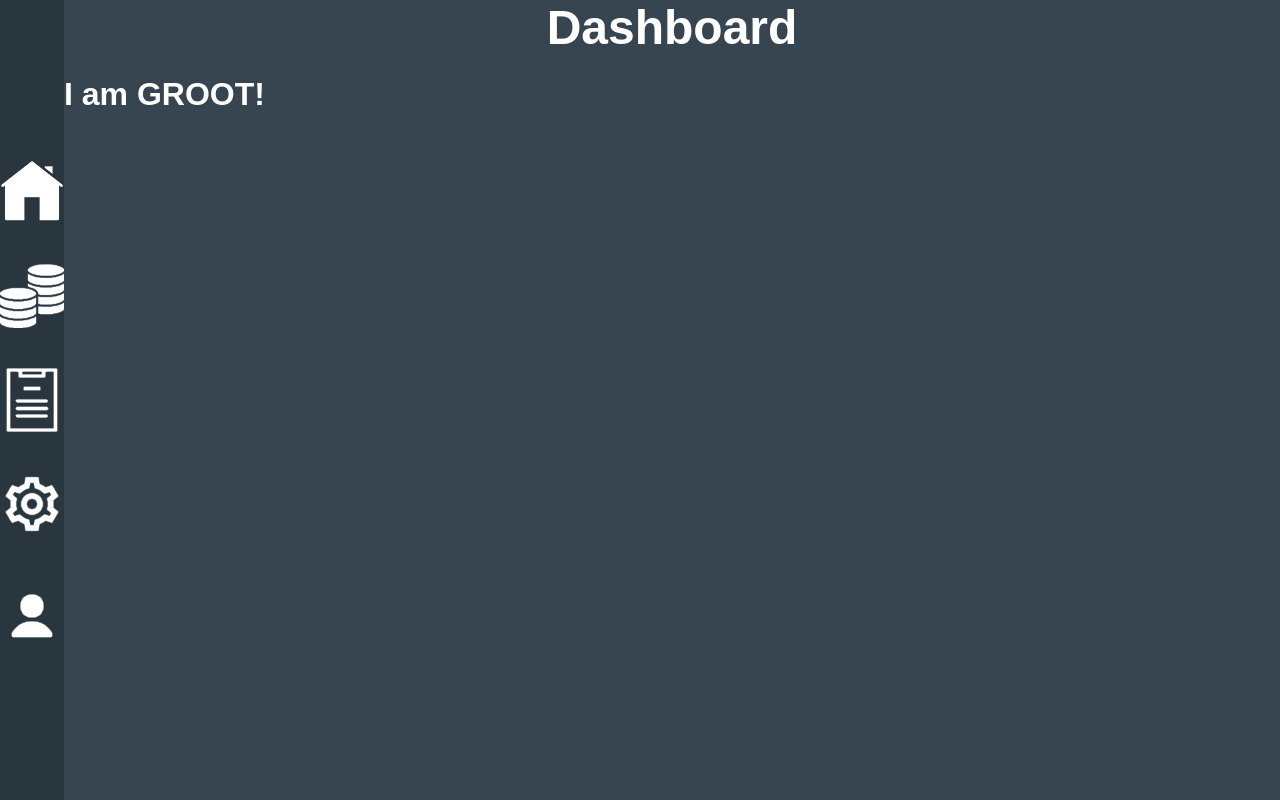
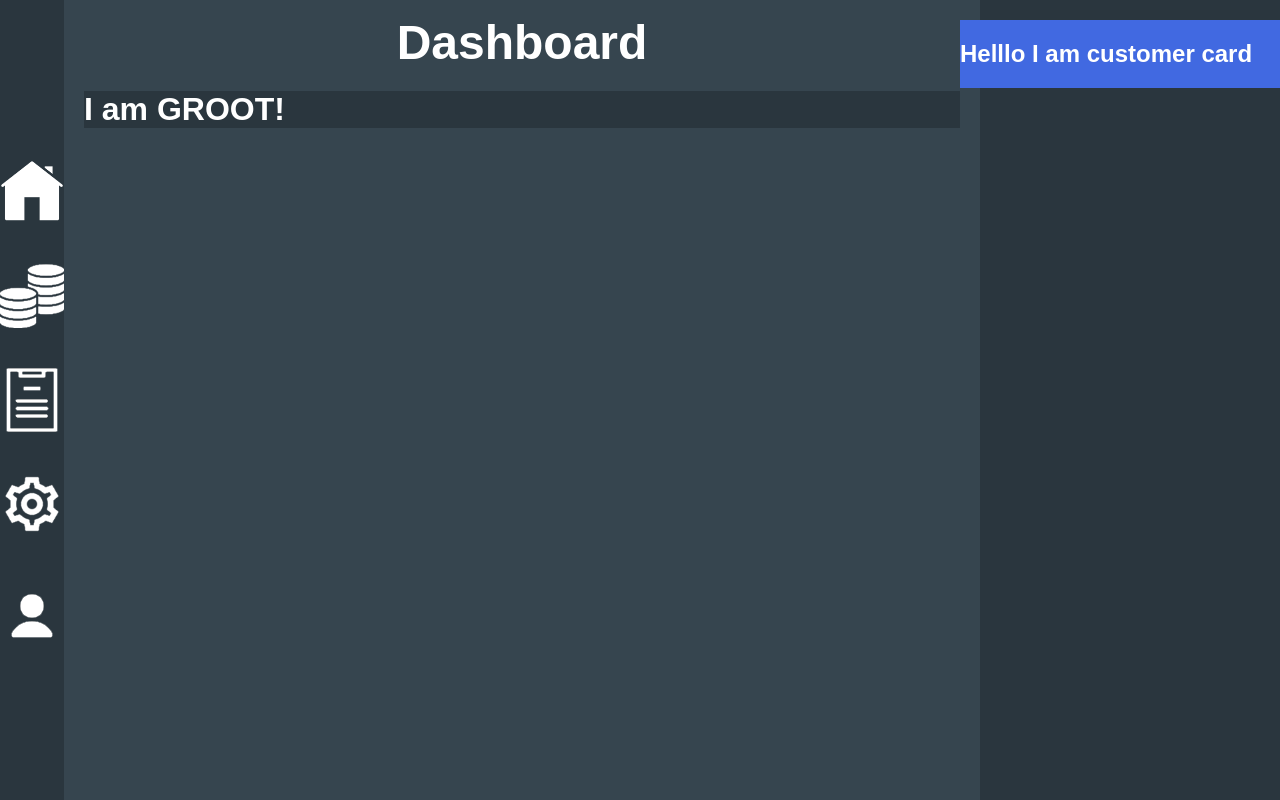
Before and after one commit to Syzco/pawncore, a Next.js app in the folder frontend/: page / in a window 1280 px wide. Built offline with nearby package versions, Linux system fonts and the light colour scheme.

Commit message:
Setup templates

```diff
--- a/frontend/assets/styles.css
+++ b/frontend/assets/styles.css
@@ -44,24 +44,60 @@
      left: calc(100% * .05);
 
      width: calc(100% - (100% * .05));
-     max-height: 100vh;
-     overflow-y: scroll;
 
      background-color: #36454f;
 
      min-height: 100vh;
+     max-height: 100vh;
 }
 
-.info {
-     width: 300px;
+.main-page > .center-pane {
+     min-width: calc(100% - 300px);
+     max-width: calc(100% - 300px);
+
+     min-height: 100%;
+     max-height: 100%;
+     overflow-y: auto;
+}
+
+.main-page > .center-pane > .page-title > h1 {
+     font-size: 48px;
+     font-weight: bold;
+     text-align: center;
+
+     margin: 15px 0 0 0;
+}
+
+.main-page > .center-pane > .center-stage {
+     width: calc(100% - 40px);
+     height: 100%;
+
+     margin: 0 20px;
 
      background-color: #2a363e;
 }
 
-.page-title > h1 {
-     font-size: 48px;
-     font-weight: bold;
-     text-align: center;
+.main-page > .side-pane {
+     position: fixed;
+     right: 0;
+     top: 0;
 
-     margin: 0;
+     min-width: 300px;
+     max-width: 300px;
+
+     height: 100vh;
+
+     background-color: #2a363e;
 }
+
+.main-page > .customer-card {
+     position: absolute;
+
+     right: 0;
+     top: 20px;
+
+     min-width: 320px;
+     max-width: 320px;
+
+     background-color: #4169e1;
+}
--- /dev/null
+++ b/frontend/components/customer-card.js
@@ -0,0 +1,7 @@
+export default function CustomerCard() {
+     return (
+          <div className="customer-card">
+               <h2>Helllo I am customer card</h2>
+          </div>
+     )
+}
--- a/frontend/components/nav/button.js
+++ b/frontend/components/nav/button.js
@@ -1,13 +1,12 @@
 import ReactTooltip from 'react-tooltip'
 import Image from 'next/image'
 
-export default function NavButton({src, alt}) {
+export default function NavButton({src, alt, template, navFunc}) {
      return (
           <div className="nav-button">
-               <a data-tip={alt}>
+               <a data-tip={alt} onClick={() => navFunc(template)}>
                     <Image src={src} alt={alt} height="64" width="64" />
                </a>
-               <ReactTooltip effect="solid" />
           </div>
      )
 }
--- a/frontend/components/nav/main.js
+++ b/frontend/components/nav/main.js
@@ -1,13 +1,13 @@
 import NavButton from '@Nav/button'
 
-export default function Navigation() {
+export default function Navigation({navFunc}) {
      return (
           <div className="nav">
-               <NavButton src="/img/icon_home.png" alt="Home" />
-               <NavButton src="/img/icon_gold.png" alt="Transaction" />
-               <NavButton src="/img/icon_clipboard.png" alt="Tickets" />
-               <NavButton src="/img/icon_gear.png" alt="Inventory" />
-               <NavButton src="/img/icon_person.png" alt="Customers" />
+               <NavButton src="/img/icon_home.png" alt="Home" template="dashboard" navFunc={navFunc} />
+               <NavButton src="/img/icon_gold.png" alt="Transaction" template="customer" navFunc={navFunc} />
+               <NavButton src="/img/icon_clipboard.png" alt="Tickets" template="customer" navFunc={navFunc} />
+               <NavButton src="/img/icon_gear.png" alt="Inventory" template="customer" navFunc={navFunc} />
+               <NavButton src="/img/icon_person.png" alt="Customers" template="customer" navFunc={navFunc} />
           </div>
      )
 }
--- a/frontend/components/stage/main.js
+++ b/frontend/components/stage/main.js
@@ -1,10 +1,11 @@
-import Title from './title'
+import CustomerCard from 'components/customer-card'
 import React from 'react'
 
 export default class Stage extends React.Component {
      constructor(props) {
           super(props)
           this.title = ""
+          this.hasCustomerCard = true
      }
 
      //Call in contstuctor to set title of pages.
@@ -12,27 +13,51 @@
           this.title = title
      }
 
+     setCustomerCard(bool) {
+          this.hasCustomerCard = bool
+     }
+
      //Abstract
      populateCenterStage() {
           return;
      }
 
-     populateSidePane() {
+     //Abstract
+     populateSideStage() {
+          return;
+     }
+
+
+     showCustomer() {
+          if (this.hasCustomerCard) {
+               return (
+                    <CustomerCard />
+               )
+          }
+
           return;
      }
 
      render() {
           return (
                <div className="main-page">
-                    <Title title={this.title} />
+                    <div className="center-pane">
+                         <div className="page-title">
+                              <h1>{ this.title }</h1>
+                         </div>
 
-                    <div className="center-pane">
-                         {this.populateCenterStage()}
+                         <div className="center-stage">
+                              {this.populateCenterStage()}
+                         </div>
                     </div>
 
                     <div className="side-pane">
+                         <div className="side-stage" style={{ marginTop: ( (this.hasCustomerCard) ? "" : "300px" ) }}>
+                              {this.populateSideStage()}
+                         </div>
+                    </div>
 
-                    </div>
+                    {this.showCustomer()}
                </div>
           )
      }
--- a/frontend/pages/index.js
+++ b/frontend/pages/index.js
@@ -5,32 +5,43 @@
 import React from 'react'
 
 import Dashboard from '@Templates/dashboard'
+import Customer from '@Templates/customer'
 
 export default class App extends React.Component {
      constructor (props) {
           super(props)
 
-          this.curTemplate = "dashboard"
+          this.state = {
+               curTemplate: "dashboard"
+          }
+
+          this.changeTemplate = this.changeTemplate.bind(this);
      }
 
      loadTemplate() {
-          switch (this.curTemplate) {
+          switch (this.state.curTemplate) {
                case 'dashboard':
                     return (
                          <Dashboard />
                     )
                     break;
+               case 'customer':
+                    return (
+                         <Customer />
+                    )
+                    break;
           }
      }
 
-     changeTemplate() {
-
+     changeTemplate(template) {
+          console.log("Ran the change")
+          this.setState({ curTemplate: template })
      }
 
      render() {
           return (
                <div className="main-container">
-                    <Navigation />
+                    <Navigation navFunc={this.changeTemplate}/>
 
                     {this.loadTemplate()}
                </div>
--- a/frontend/templates/customer.js
+++ b/frontend/templates/customer.js
@@ -0,0 +1,18 @@
+import Stage from '../components/stage/main'
+
+export default class Customer extends Stage {
+     constructor(props) {
+          super(props)
+
+          this.setTitle("Customer")
+          this.setCustomerCard(false)
+     }
+
+     populateCenterStage() {
+          return (
+               <h1>
+                    I am GROOT #2!
+               </h1>
+          )
+     }
+}
--- a/frontend/templates/dashboard.js
+++ b/frontend/templates/dashboard.js
@@ -3,7 +3,9 @@
 export default class Dashboard extends Stage {
      constructor(props) {
           super(props)
+
           this.setTitle("Dashboard")
+          this.setCustomerCard(true)
      }
 
      populateCenterStage() {
```
